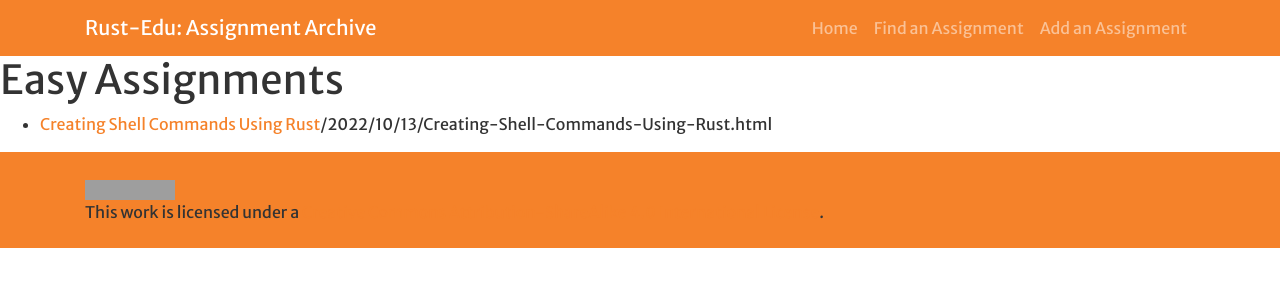
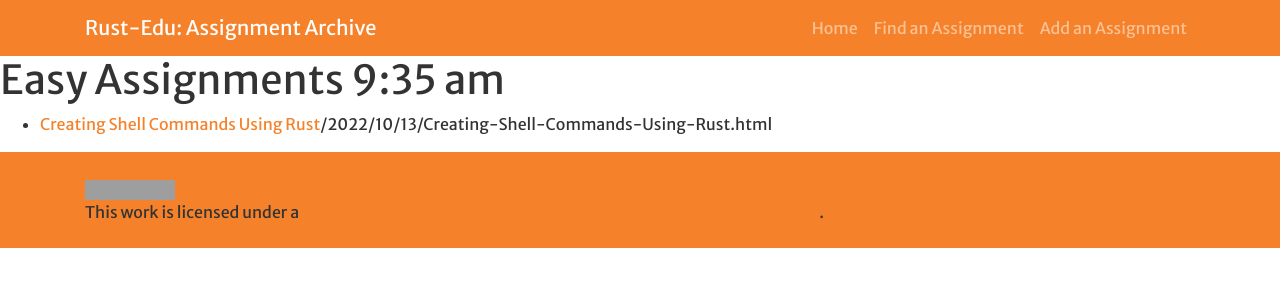
Before and after one commit to rust-edu/assignments, a Jekyll site: the page built from easy.md, in a window 1280 px wide. Shown: the top 300 px of the page. Built offline with Jekyll 4.4.1, drawn with Linux system fonts in a browser that asks for light colours; a script that is not in the unit is left out; our own code applies the rules of GitHub Pages for plain Markdown files; grey boxes are pictures that could not be loaded.

```diff
--- a/easy.md
+++ b/easy.md
@@ -2,7 +2,7 @@
 layout: default
 ---
 
-# Easy Assignments
+# Easy Assignments 9:35 am
 
 <ul>
 {% for post in site.tags["Easy"] %}
```
